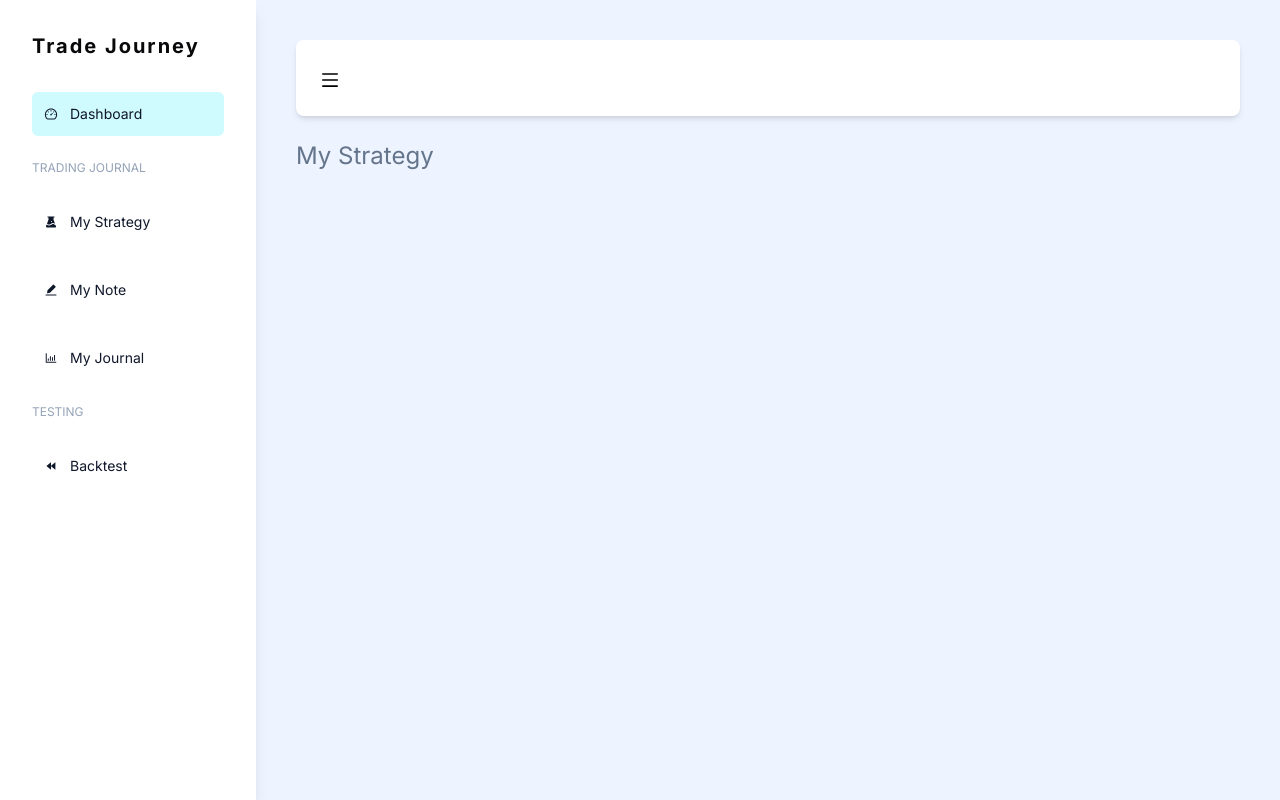
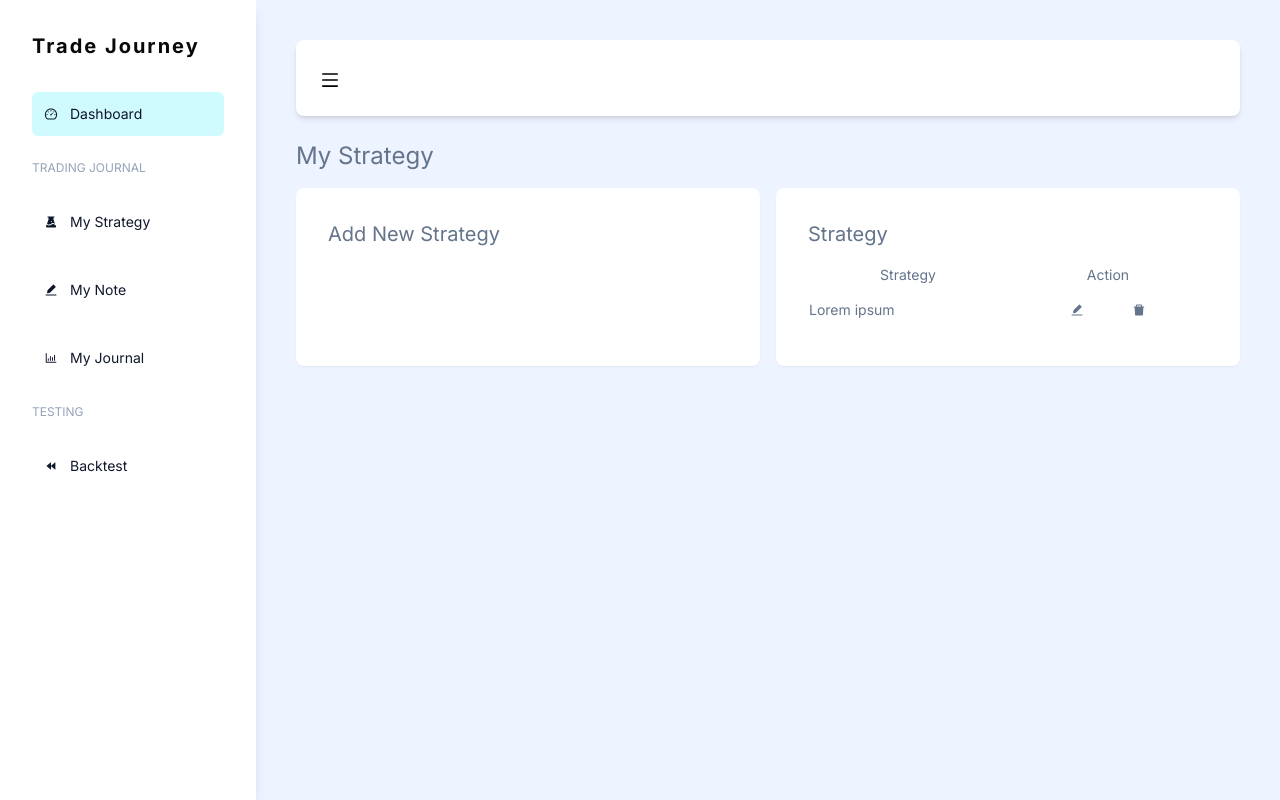
Before and after one commit to RansomBroker/trade-journey, a Next.js app: page /mystrategy in a window 1280 px wide. Built offline with nearby package versions, Linux system fonts and the light colour scheme.

Commit message:
design strategy

```diff
--- a/src/app/mystrategy/page.js
+++ b/src/app/mystrategy/page.js
@@ -1,8 +1,49 @@
 /** @format */
+import { AiFillEdit, AiFillDelete } from "react-icons/ai";
+
+export const metadata = {
+  title: "Trade Journey | My Strategy",
+  description: "My Strategy",
+};
+
 const page = () => {
   return (
     <div>
-      <h1 className="text-2xl text-slate-500">My Strategy</h1>
+      <h1 className="text-2xl text-slate-500 mb-4">My Strategy</h1>
+
+      <div className="grid grid-cols-2 gap-4">
+        {/* add new strategy */}
+        <div className="w-full bg-white p-8 rounded-lg shadow-sm">
+          <h2 className="text-xl text-slate-500 mb-4">Add New Strategy</h2>
+        </div>
+        {/* strategy list */}
+        <div className="w-full bg-white p-8 rounded-lg shadow-sm">
+          <h2 className="text-xl text-slate-500 mb-4">Strategy</h2>
+          <table className="table-fixed w-full text-slate-500 text-sm">
+            <thead>
+              <tr>
+                <th className="font-normal">Strategy</th>
+                <th className="font-normal">Action</th>
+              </tr>
+            </thead>
+            <tbody>
+              <tr>
+                <td>Lorem ipsum</td>
+                <td>
+                  <div className="flex justify-center">
+                    <button className="hover:bg-cyan-100 me-4 rounded-full p-4">
+                      <AiFillEdit />
+                    </button>
+                    <button className="hover:bg-cyan-100 rounded-full p-4">
+                      <AiFillDelete />
+                    </button>
+                  </div>
+                </td>
+              </tr>
+            </tbody>
+          </table>
+        </div>
+      </div>
     </div>
   );
 };
```
